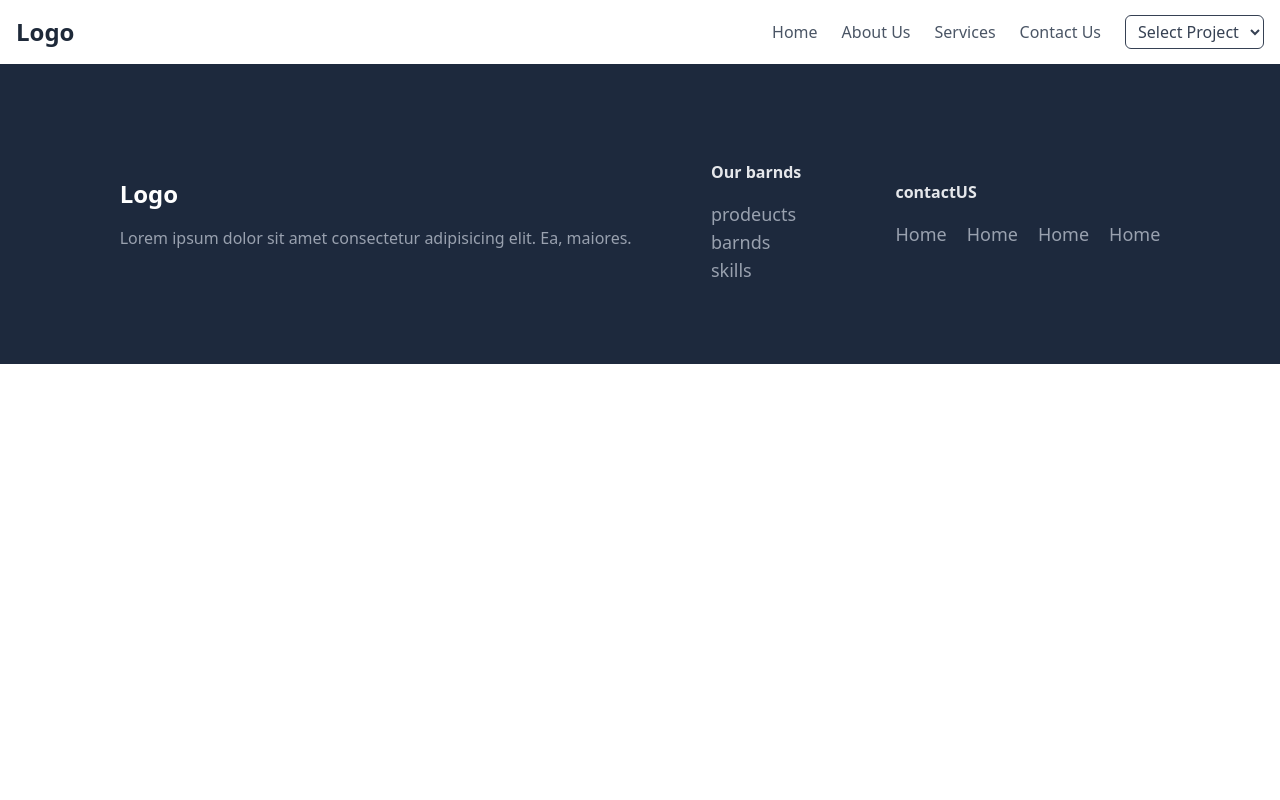
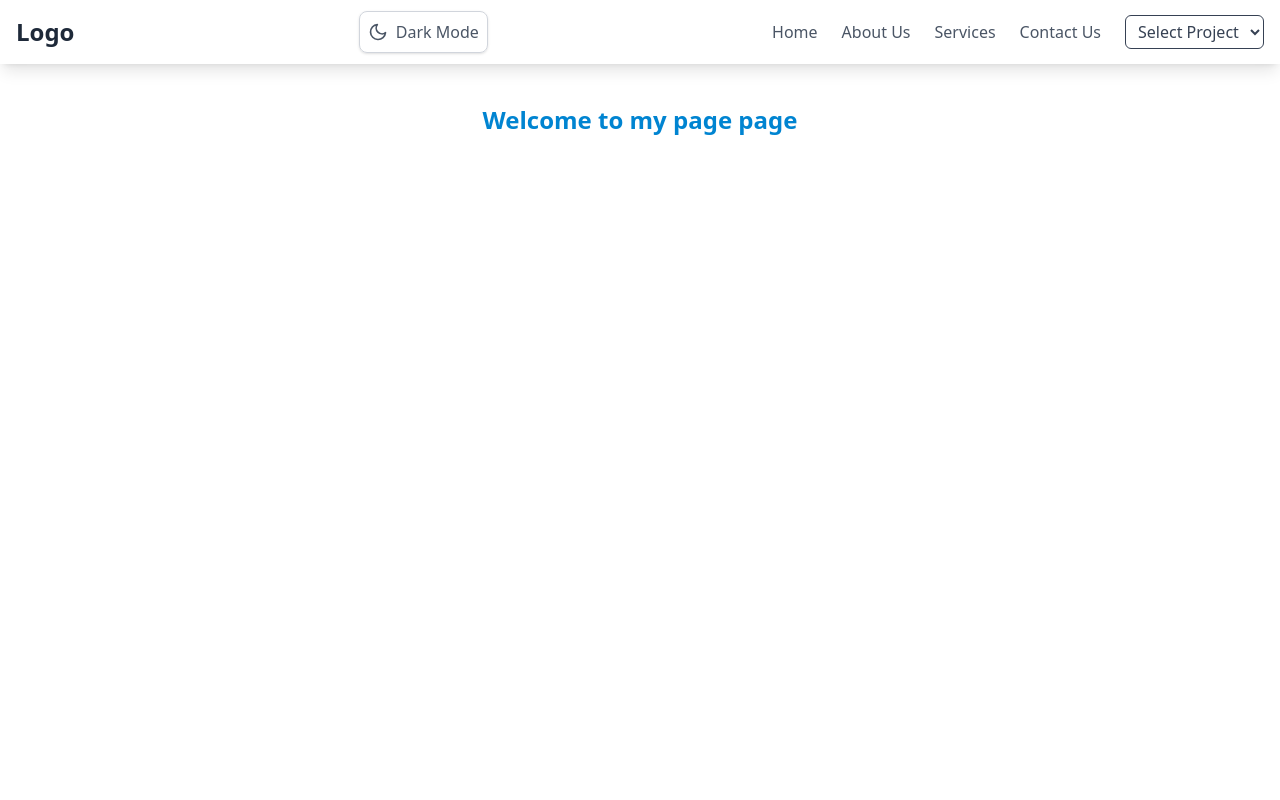
Before and after one commit to jumaghulami/React-juma, a React (Vite) app: page /project7 in a window 1280 px wide. Shown: the top 800 px of the page. Built offline with nearby package versions, Linux system fonts and the light colour scheme.

Commit message:
add dark mode

```diff
--- a/src/App.jsx
+++ b/src/App.jsx
@@ -12,6 +12,7 @@ import Project3 from "./project/project3/Project3";
 import Project4 from "./project/project4/Project4";
 import Project5 from "./project/project5/Project5";
 import Project6 from "./project/project6/Project6";
+import Project7 from "./project/project7/Project7";
 
 function App() {
   return (
@@ -29,6 +30,7 @@ function App() {
           <Route path="/project4" element={<Project4 />} />
           <Route path="/project5" element={<Project5 />} />
           <Route path="/project6" element={<Project6 />} />
+          <Route path="/project7" element={<Project7 />} />
         </Routes>
         <Footer />
       </div>
--- /dev/null
+++ b/src/project/project7/Project7.jsx
@@ -0,0 +1,15 @@
+import React from "react";
+
+function Project7() {
+  return (
+    <div className=" h-screen">
+      <h1 className=" font-bold text-sky-600  text-2xl nasd than text-center py-10 ">
+        Welcome to my page page
+      </h1>
+
+      <div></div>
+    </div>
+  );
+}
+
+export default Project7;
--- a/src/shop-bike/navbar/Navbar.jsx
+++ b/src/shop-bike/navbar/Navbar.jsx
@@ -1,8 +1,152 @@
-import { useState } from "react";
+// import { useState } from "react";
+// import { FaBars, FaTimes } from "react-icons/fa"; // Icons from react-icons
+// import { href } from "react-router-dom";
+
+// const Navbar = () => {
+//   const [isOpen, setIsOpen] = useState(false);
+
+//   const navItems = [
+//     { name: "Home", href: "/" },
+//     { name: "About Us", href: "/about" },
+//     { name: "Services", href: "/services" },
+//     { name: "Contact Us", href: "/contact" },
+//   ];
+
+//   const options = [
+//     { name: "Project1", href: "/project1" },
+//     { name: "Project2", href: "/project2" },
+//     { name: "Project3", href: "/project3" },
+//     { name: "Porjecr4", href: "/project4" },
+//     { name: "Porjecr5", href: "/project5" },
+//     { name: "Project6", href: "/project6" },
+//     { name: "Project7", href: "/project7" },
+//   ];
+
+//   const handleSelectChange = (e) => {
+//     const selectedHref = e.target.value;
+//     if (selectedHref) {
+//       setIsOpen(false); // Close mobile menu if open
+//       window.location.href = selectedHref;
+//     }
+//   };
+
+//   return (
+//     <nav className="bg-white shadow-lg">
+//       <div className="max-w-7xl mx-auto px-4">
+//         <div className="flex justify-between h-16 items-center">
+//           {/* Logo section */}
+//           <div className="flex items-center">
+//             <a href="/" className="text-2xl font-bold text-gray-800">
+//               Logo
+//             </a>
+//           </div>
+//           <div className=" border p-2 rounded-lg shadow border-gray-300 text-gray-500 ">
+//             <h1>usr Dark Mode</h1>
+//           </div>
+
+//           {/* Desktop links + Select Option */}
+//           <div className="hidden md:flex items-center space-x-6">
+//             {navItems.map((item) => (
+//               <a
+//                 key={item.name}
+//                 href={item.href}
+//                 className="text-gray-600 hover:text-blue-600 transition duration-300"
+//               >
+//                 {item.name}
+//               </a>
+//             ))}
+//             {/* Select dropdown */}
+//             <select
+//               onChange={handleSelectChange}
+//               className="border rounded-md px-2 py-1 text-gray-700"
+//               defaultValue=""
+//             >
+//               <option value="" disabled>
+//                 Select Project
+//               </option>
+//               {options.map((option) => (
+//                 <option key={option.name} value={option.href}>
+//                   {option.name}
+//                 </option>
+//               ))}
+//             </select>
+//           </div>
+
+//           {/* Mobile menu button */}
+//           <div className="md:hidden flex items-center ">
+//             <button
+//               onClick={() => setIsOpen(!isOpen)}
+//               className="text-gray-600 hover:text-gray-800"
+//             >
+//               {isOpen ? (
+//                 <FaTimes className="h-6 w-6" />
+//               ) : (
+//                 <FaBars className="h-6 w-6" />
+//               )}
+//             </button>
+//           </div>
+//         </div>
+//       </div>
+
+//       {/* Mobile menu */}
+//       <div className={`md:hidden ${isOpen ? "block" : "hidden"}`}>
+//         <div className="px-2 pt-2 pb-3 space-y-1 sm:px-3 bg-gray-50">
+//           {navItems.map((item) => (
+//             <a
+//               key={item.name}
+//               href={item.href}
+//               className="block px-3 py-2 text-gray-600 hover:bg-gray-100 rounded-md"
+//               onClick={() => setIsOpen(false)}
+//             >
+//               {item.name}
+//             </a>
+//           ))}
+//           {/* Mobile Select */}
+//           <select
+//             onChange={handleSelectChange}
+//             className="block w-full mt-2 border rounded-md px-3 py-2 text-gray-700"
+//             defaultValue=""
+//           >
+//             <option value="" disabled>
+//               Select Project
+//             </option>
+//             {options.map((option) => (
+//               <option key={option.name} value={option.href}>
+//                 {option.name}
+//               </option>
+//             ))}
+//           </select>
+//         </div>
+//       </div>
+//     </nav>
+//   );
+// };
+
+// export default Navbar;
+import { FiSun, FiMoon } from "react-icons/fi";
+import { useState, useEffect } from "react";
 import { FaBars, FaTimes } from "react-icons/fa"; // Icons from react-icons
 import { href } from "react-router-dom";
 
 const Navbar = () => {
+  // darl mode
+  const [isDarkMode, setIsDarkMode] = useState(() => {
+    const savedMode = localStorage.getItem("darkMode");
+    return savedMode ? JSON.parse(savedMode) : false;
+  });
+
+  useEffect(() => {
+    if (isDarkMode) {
+      document.documentElement.classList.add("dark");
+      localStorage.setItem("darkMode", "true");
+    } else {
+      document.documentElement.classList.remove("dark");
+      localStorage.setItem("darkMode", "false");
+    }
+  }, [isDarkMode]);
+
+  // dark mode
+
   const [isOpen, setIsOpen] = useState(false);
 
   const navItems = [
@@ -19,6 +163,7 @@ const Navbar = () => {
     { name: "Porjecr4", href: "/project4" },
     { name: "Porjecr5", href: "/project5" },
     { name: "Project6", href: "/project6" },
+    { name: "Project7", href: "/project7" },
   ];
 
   const handleSelectChange = (e) => {
@@ -30,7 +175,7 @@ const Navbar = () => {
   };
 
   return (
-    <nav className="bg-white shadow-lg">
+    <nav className="bg-white dark:bg-gray-900 shadow-lg transition-colors duration-500">
       <div className="max-w-7xl mx-auto px-4">
         <div className="flex justify-between h-16 items-center">
           {/* Logo section */}
@@ -39,6 +184,29 @@ const Navbar = () => {
               Logo
             </a>
           </div>
+          {/* dark mode */}
+
+          {/* جایگزینی بخش فعلی Dark Mode با این کد */}
+          <div className="border p-2 rounded-lg shadow border-gray-300 dark:border-gray-600 transition-all duration-300">
+            <button
+              onClick={() => setIsDarkMode(!isDarkMode)}
+              className="flex items-center gap-2 text-gray-600 dark:text-gray-300"
+            >
+              {isDarkMode ? (
+                <>
+                  <FiSun className="w-5 h-5 animate-pulse" />
+                  <span>Light Mode</span>
+                </>
+              ) : (
+                <>
+                  <FiMoon className="w-5 h-5 animate-spin-once" />
+                  <span>Dark Mode</span>
+                </>
+              )}
+            </button>
+          </div>
+
+          {/* dark mode */}
 
           {/* Desktop links + Select Option */}
           <div className="hidden md:flex items-center space-x-6">
```
